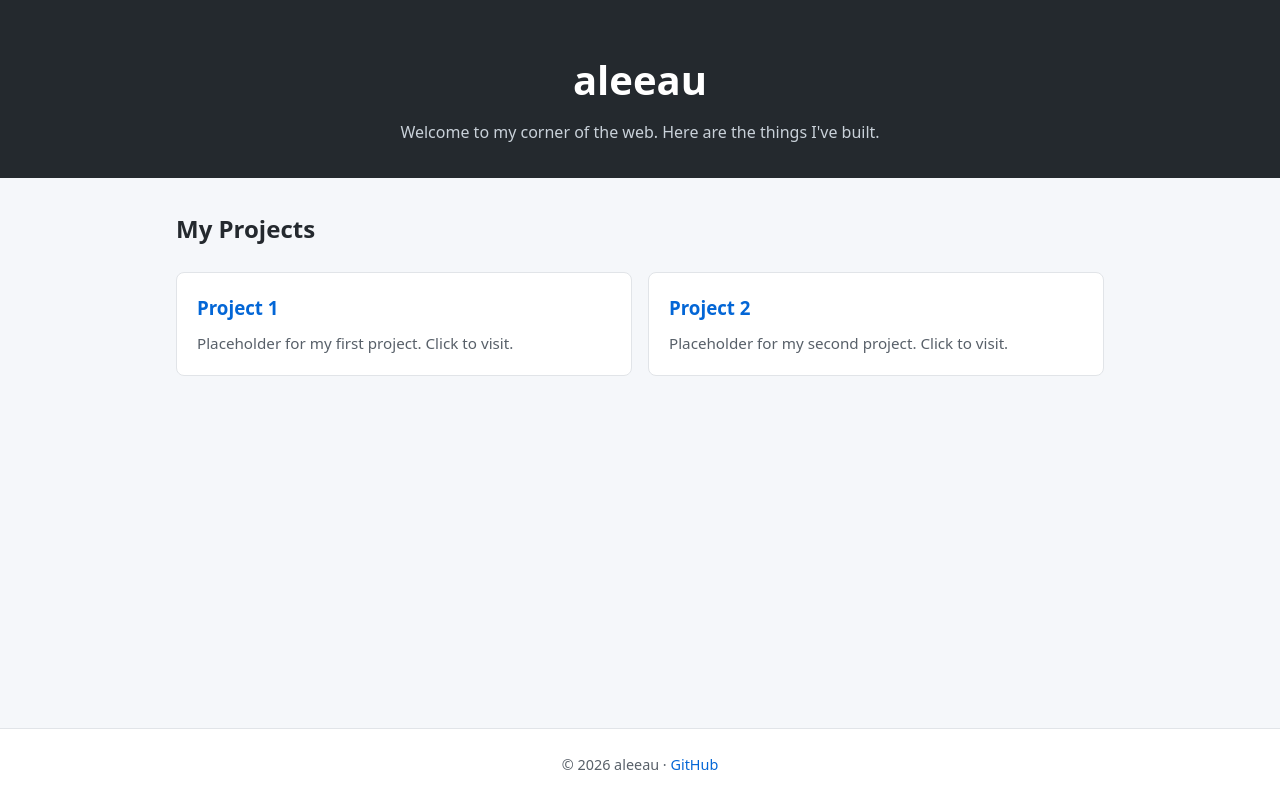
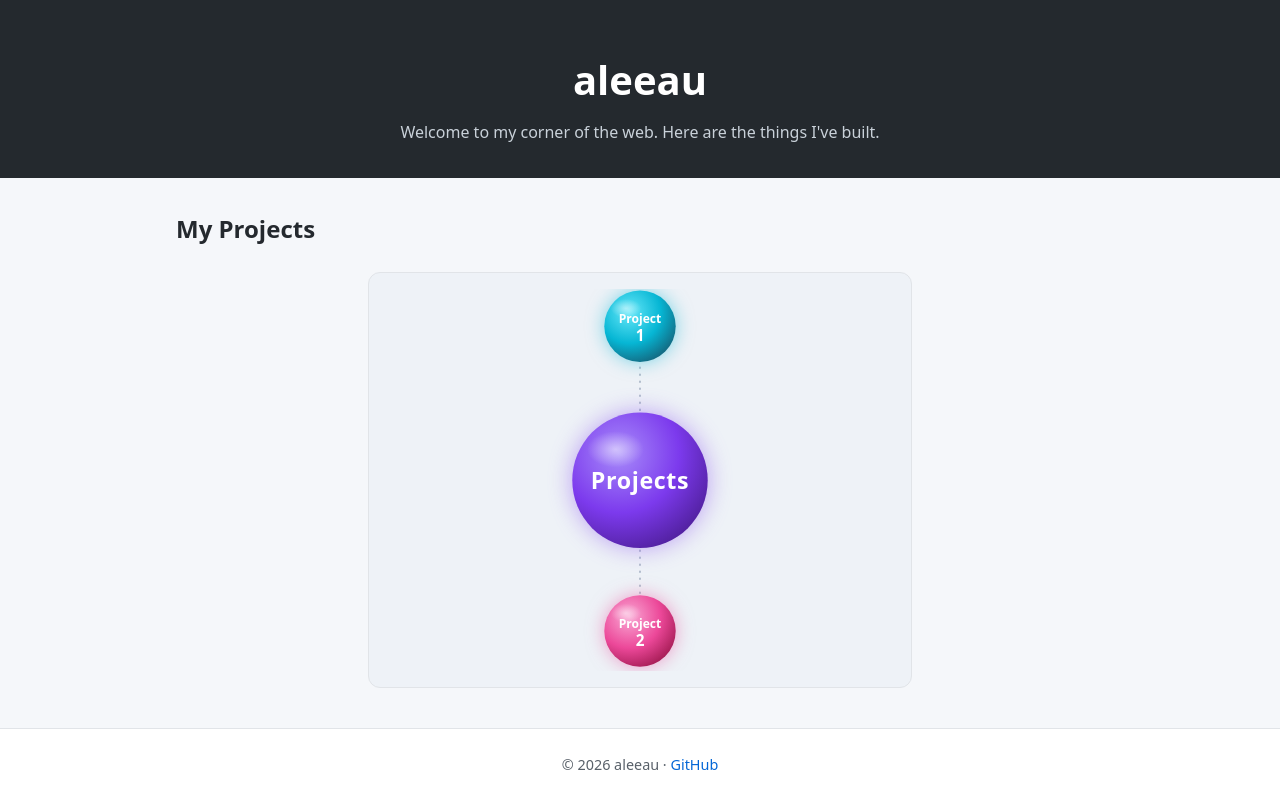
Before and after one commit to aleeau/aleeau.github.io, a plain HTML site: page index.html in a window 1280 px wide. Drawn offline with Linux system fonts and the light colour scheme.

Commit message:
Add floating bubble constellation to Projects section

```diff
--- a/index.html
+++ b/index.html
@@ -14,15 +14,68 @@
 
   <main class="container">
     <h2>My Projects</h2>
-    <div class="projects">
-      <a class="project-card" href="/project-1/">
-        <h3>Project 1</h3>
-        <p>Placeholder for my first project. Click to visit.</p>
-      </a>
-      <a class="project-card" href="/project-2/">
-        <h3>Project 2</h3>
-        <p>Placeholder for my second project. Click to visit.</p>
-      </a>
+    <div class="bubble-scene">
+      <svg class="bubble-svg" viewBox="0 0 800 600" role="group"
+           aria-label="Projects constellation: Project 1 and Project 2 float around a central Projects bubble">
+        <defs>
+          <radialGradient id="centerGrad" cx="35%" cy="30%" r="80%">
+            <stop offset="0%" stop-color="#a78bfa" />
+            <stop offset="55%" stop-color="#7c3aed" />
+            <stop offset="100%" stop-color="#4c1d95" />
+          </radialGradient>
+          <radialGradient id="projGrad1" cx="35%" cy="30%" r="80%">
+            <stop offset="0%" stop-color="#67e8f9" />
+            <stop offset="55%" stop-color="#06b6d4" />
+            <stop offset="100%" stop-color="#155e75" />
+          </radialGradient>
+          <radialGradient id="projGrad2" cx="35%" cy="30%" r="80%">
+            <stop offset="0%" stop-color="#f9a8d4" />
+            <stop offset="55%" stop-color="#ec4899" />
+            <stop offset="100%" stop-color="#9d174d" />
+          </radialGradient>
+          <radialGradient id="glossGrad" cx="50%" cy="50%" r="50%">
+            <stop offset="0%" stop-color="#ffffff" stop-opacity="0.5" />
+            <stop offset="100%" stop-color="#ffffff" stop-opacity="0" />
+          </radialGradient>
+        </defs>
+
+        <!-- connecting lines (drawn behind the bubbles) -->
+        <line class="link-line" x1="400" y1="300" x2="400" y2="60" />
+        <line class="link-line" x1="400" y1="300" x2="400" y2="540" />
+
+        <!-- central "Projects" bubble -->
+        <g class="center-bubble">
+          <circle cx="400" cy="300" r="105" fill="url(#centerGrad)" />
+          <ellipse cx="362" cy="252" rx="44" ry="28" fill="url(#glossGrad)" />
+          <text class="center-label" x="400" y="300" text-anchor="middle" dominant-baseline="central">Projects</text>
+        </g>
+
+        <!-- Project 1 -->
+        <a class="bubble-link" href="/project-1/" aria-label="Visit Project 1 site">
+          <g class="bubble bubble-1">
+            <circle class="focus-ring" cx="400" cy="60" r="61" fill="none" stroke="#ffffff" stroke-width="3" opacity="0" />
+            <g class="bubble-visual">
+              <circle class="bubble-circle" cx="400" cy="60" r="56" fill="url(#projGrad1)" />
+              <ellipse cx="378" cy="32" rx="24" ry="15" fill="url(#glossGrad)" />
+              <text class="bubble-label" x="400" y="48" text-anchor="middle" dominant-baseline="central">Project</text>
+              <text class="bubble-label bubble-num" x="400" y="74" text-anchor="middle" dominant-baseline="central">1</text>
+            </g>
+          </g>
+        </a>
+
+        <!-- Project 2 -->
+        <a class="bubble-link" href="/project-2/" aria-label="Visit Project 2 site">
+          <g class="bubble bubble-2">
+            <circle class="focus-ring" cx="400" cy="540" r="61" fill="none" stroke="#ffffff" stroke-width="3" opacity="0" />
+            <g class="bubble-visual">
+              <circle class="bubble-circle" cx="400" cy="540" r="56" fill="url(#projGrad2)" />
+              <ellipse cx="378" cy="512" rx="24" ry="15" fill="url(#glossGrad)" />
+              <text class="bubble-label" x="400" y="528" text-anchor="middle" dominant-baseline="central">Project</text>
+              <text class="bubble-label bubble-num" x="400" y="554" text-anchor="middle" dominant-baseline="central">2</text>
+            </g>
+          </g>
+        </a>
+      </svg>
     </div>
   </main>
 
--- a/style.css
+++ b/style.css
@@ -46,36 +46,111 @@ body {
   color: #24292e;
 }
 
-.projects {
-  display: grid;
-  grid-template-columns: repeat(auto-fit, minmax(240px, 1fr));
-  gap: 1rem;
+/* Bubble constellation scene */
+.bubble-scene {
+  background: #eef2f7;
+  border: 1px solid #e1e4e8;
+  border-radius: 12px;
+  padding: 1rem;
+  max-width: 34rem;
+  margin: 0 auto;
 }
 
-.project-card {
+.bubble-svg {
+  width: 100%;
+  height: auto;
   display: block;
-  padding: 1.25rem;
-  background: #ffffff;
-  border: 1px solid #e1e4e8;
-  border-radius: 8px;
-  text-decoration: none;
-  color: inherit;
-  transition: transform 0.15s ease, box-shadow 0.15s ease;
 }
 
-.project-card:hover {
-  transform: translateY(-3px);
-  box-shadow: 0 6px 16px rgba(0, 0, 0, 0.1);
+.link-line {
+  stroke: #94a3b8;
+  stroke-width: 3;
+  stroke-dasharray: 1 10;
+  stroke-linecap: round;
+  opacity: 0.7;
 }
 
-.project-card h3 {
-  margin-bottom: 0.5rem;
-  color: #0366d6;
+.center-bubble {
+  transform-box: fill-box;
+  transform-origin: center;
+  animation: breathe 6s ease-in-out infinite;
+  filter: drop-shadow(0 0 18px rgba(124, 58, 237, 0.45));
 }
 
-.project-card p {
-  color: #586069;
-  font-size: 0.95rem;
+.center-label {
+  font-size: 36px;
+  font-weight: 700;
+  letter-spacing: 1px;
+  fill: #ffffff;
+  font-family: inherit;
+}
+
+.bubble {
+  animation: floaty 5s ease-in-out infinite;
+}
+
+.bubble-1 {
+  animation-duration: 5.5s;
+  animation-delay: 0.2s;
+  filter: drop-shadow(0 0 14px rgba(6, 182, 212, 0.5));
+}
+
+.bubble-2 {
+  animation-duration: 4.8s;
+  animation-delay: 1.1s;
+  filter: drop-shadow(0 0 14px rgba(236, 72, 153, 0.5));
+}
+
+.bubble-link {
+  cursor: pointer;
+}
+
+.bubble-link:focus {
+  outline: none;
+}
+
+.bubble-link:focus-visible .focus-ring {
+  opacity: 1;
+}
+
+.bubble-visual {
+  transform-box: fill-box;
+  transform-origin: center;
+  transition: transform 0.25s ease, filter 0.25s ease;
+}
+
+.bubble-link:hover .bubble-visual {
+  transform: scale(1.12);
+  filter: brightness(1.15);
+}
+
+.bubble-label {
+  font-size: 19px;
+  font-weight: 600;
+  fill: #ffffff;
+  font-family: inherit;
+}
+
+.bubble-num {
+  font-size: 24px;
+  font-weight: 700;
+}
+
+@keyframes floaty {
+  0%, 100% { transform: translateY(0); }
+  50% { transform: translateY(-12px); }
+}
+
+@keyframes breathe {
+  0%, 100% { transform: scale(1); }
+  50% { transform: scale(1.05); }
+}
+
+@media (prefers-reduced-motion: reduce) {
+  .bubble,
+  .center-bubble {
+    animation: none;
+  }
 }
 
 .site-footer {
```
